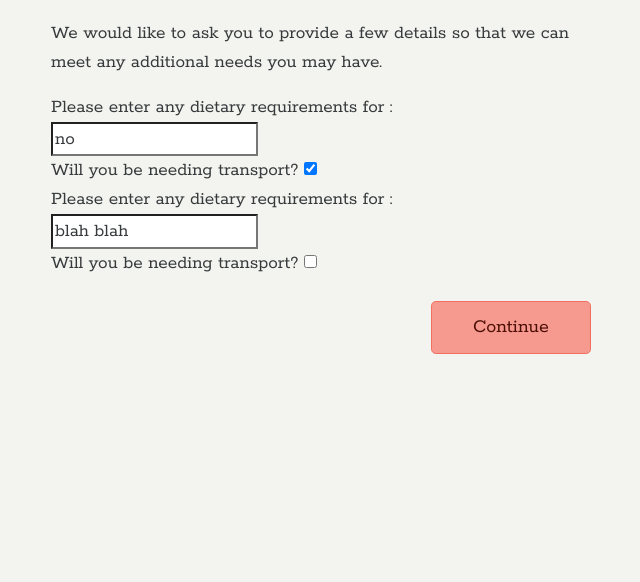
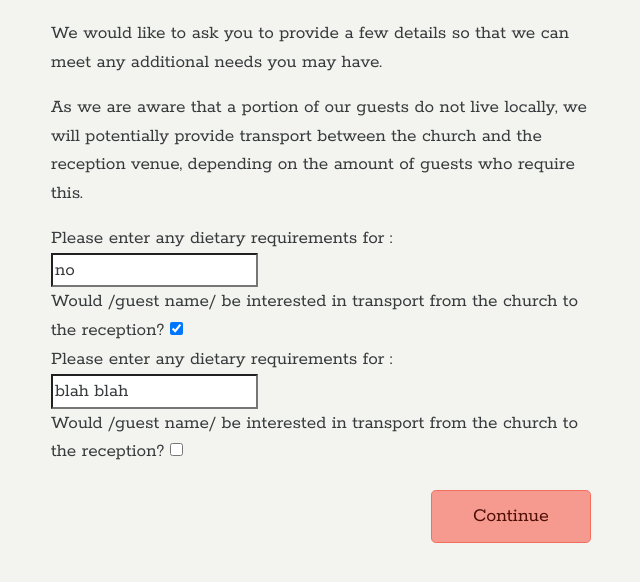
Before and after one commit to josephshambrook/wedding, a Django app: page /rsvp/1354/extra in a window 1280 px wide. Shown: the part 187-769 px from the top of the page, without its empty margins (319-959 px from the left). Run offline with Django 3.2, Linux system fonts and the light colour scheme; data comes from the database, SQL or seed files in the repository; both versions use the stored data as it was after the commit; some libraries are stand-ins or nearby versions.

Commit message:
More updated content

```diff
--- a/weddingapp/forms.py
+++ b/weddingapp/forms.py
@@ -4,9 +4,13 @@ from weddingapp.models import Guest
 
 
 class ExtraForm(forms.ModelForm):
-    diet = forms.CharField(max_length=128, help_text="Please enter any dietary requirements for :",
+    diet = forms.CharField(max_length=128,
+                           help_text="Please enter any dietary requirements for :",
                            required=False)
-    transport = forms.BooleanField(initial=False, help_text="Will you be needing transport?", required=False)
+    transport = forms.BooleanField(
+        initial=False,
+        help_text="Would /guest name/ be interested in transport from the church to the reception?",
+        required=False)
 
     # An inline class to provide additional information on the form.
     class Meta:
--- a/weddingapp/templates/base.html
+++ b/weddingapp/templates/base.html
@@ -18,7 +18,7 @@
     <h3>{% trans "June 3rd 2017" %}</h3>
 </div>
 
-<div class="container">
+<div class="container m-b-3">
     <div class="row">
         <div class="col-md-10 col-md-offset-1 col-lg-6 col-lg-offset-3">
             {% block content %}{% endblock %}
--- a/weddingapp/templates/weddingapp/attend.html
+++ b/weddingapp/templates/weddingapp/attend.html
@@ -3,9 +3,7 @@
 
 {% block content %}
     {% if invite %}
-        {#        <p>{% trans "We're really looking forward to our wedding and we hope that you will be able to attend our wedding and share this occasion with us" %}#}
-        <p>
-            {% trans "We are eagerly awaiting our big day, and we sincerely hope that you will be able to share this special occasion with us." %}</p>
+        <p>{% trans "We are eagerly awaiting our big day, and we sincerely hope that you will be able to share this special occasion with us." %}</p>
         <p>
             {% trans "Below is a list of the guests on your invitation; please untick those who are unable to attend." %}</p>
         <form action="{% url 'weddingapp:attend' invite.code %}" method="post">
--- a/weddingapp/templates/weddingapp/confirm.html
+++ b/weddingapp/templates/weddingapp/confirm.html
@@ -3,7 +3,7 @@
 
 {% block content %}
     {% if invite %}
-        <p>{% trans "Before completing your RSVP, please ensure the information you have provided is correct. Below is an overview of the details entered:" %}</p>
+        <p>{% trans "Before completing your RSVP, please ensure the information you have provided is correct. Below is an overview of the details entered." %}</p>
 
         <div class="row m-b-2 m-t-2">
             {% for guest in invite.guest_set.all %}
--- a/weddingapp/templates/weddingapp/extra.html
+++ b/weddingapp/templates/weddingapp/extra.html
@@ -3,7 +3,9 @@
 
 {% block content %}
     {% if invite %}
-        <p>{% trans "We would like to ask you to provide a few details so that we can meet any additional needs you may have. " %}</p>
+        <p>{% trans "We would like to ask you to provide a few details so that we can meet any additional needs you may have." %}</p>
+
+        <p>{% trans "As we are aware that a portion of our guests do not live locally, we will potentially provide transport between the church and the reception venue, depending on the amount of guests who require this." %}</p>
 
         {{ form_errors }}
 
--- a/weddingapp/templates/weddingapp/finish.html
+++ b/weddingapp/templates/weddingapp/finish.html
@@ -12,6 +12,6 @@
             {% trans "Go to our website" %}</a>
     </div>
 
-    <img src="{% static "img/us-min.jpg" %}" class="img-fluid m-b-3 m-t-1" alt="An image of Joseph and Louise on Chelsea
-    Embankment in London">
+    <img src="{% static "img/us-min.jpg" %}" class="img-fluid m-b-3 m-t-1"
+         alt="{% trans "An image of Joseph and Louise on Chelsea Embankment in London" %}">
 {% endblock %}
```
Also changed, not shown: db.sqlite3, locale/da/LC_MESSAGES/django.po.
